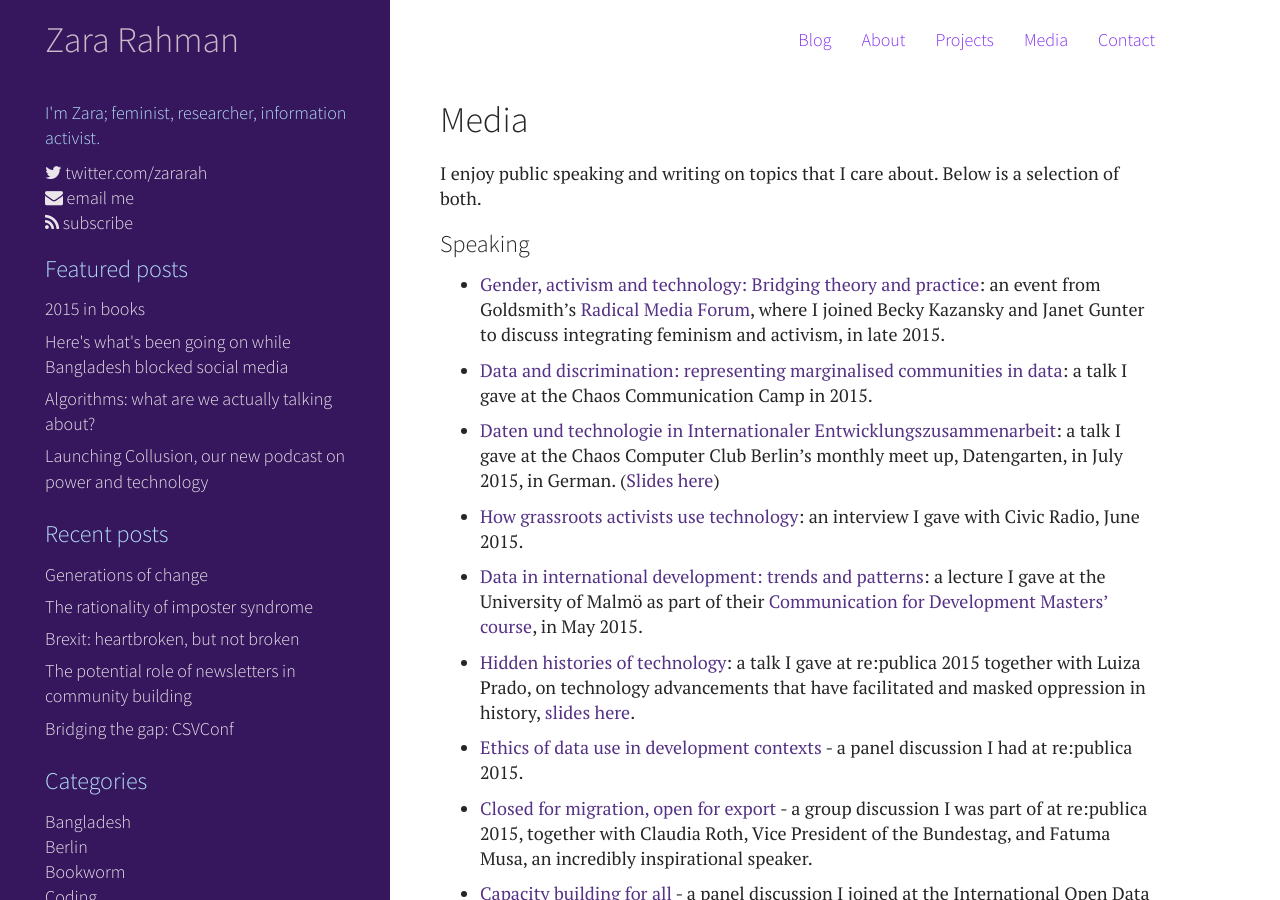
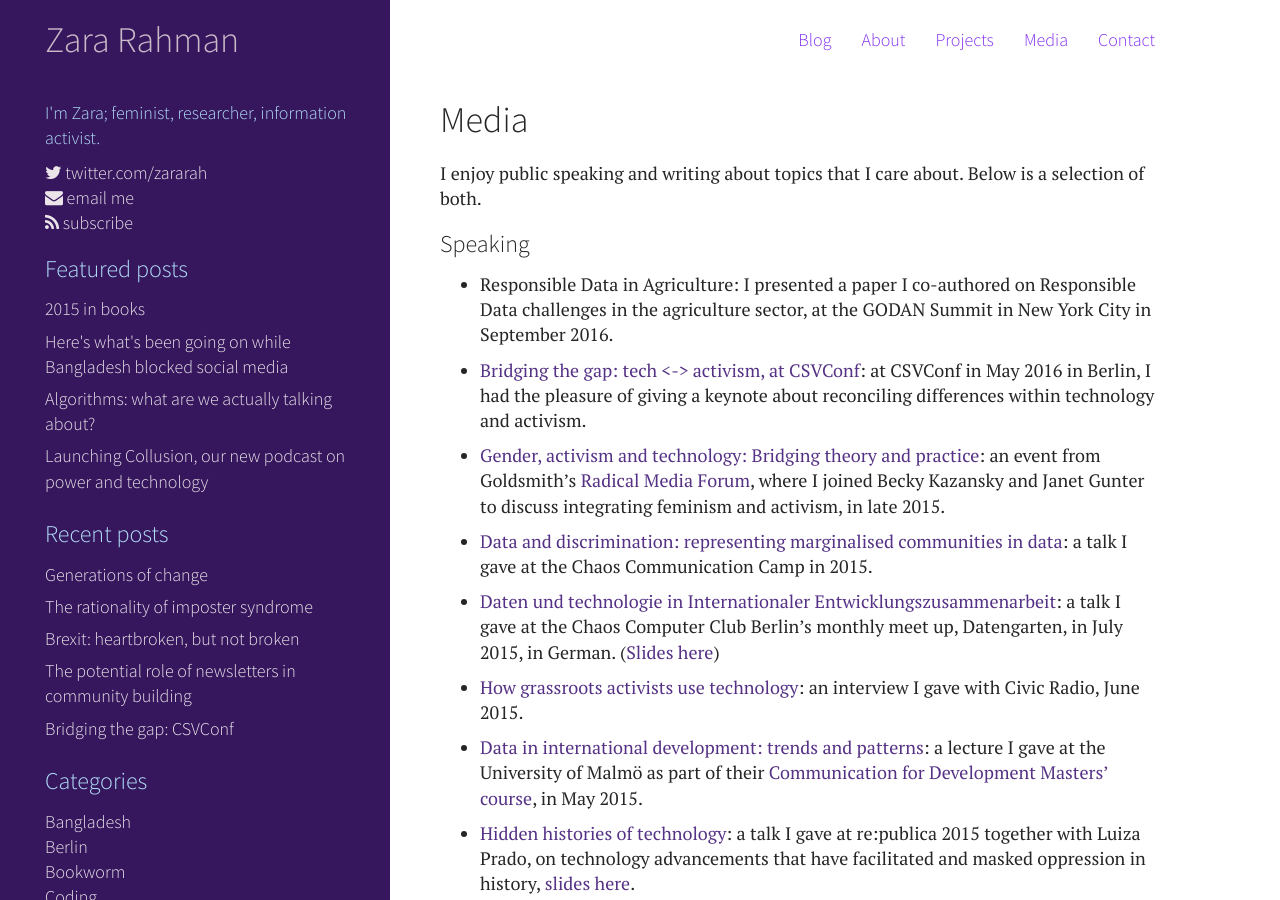
Before and after one commit to zararah/zararah.net, a Jekyll site: the page built from media/index.md, in a window 1280 px wide and 900 px high. Built offline with Jekyll 4.4.1, drawn with Linux system fonts in a browser that asks for light colours; Markdown is read by kramdown in place of the engine named in the settings; some of the changed text lies outside the part shown.

Commit message:
Add new articles to media page

```diff
--- a/media/index.md
+++ b/media/index.md
@@ -5,9 +5,13 @@
 
 ## Media
 
-I enjoy public speaking and writing on topics that I care about. Below is a selection of both.
+I enjoy public speaking and writing about topics that I care about. Below is a selection of both.
 
 ### Speaking
+
+* Responsible Data in Agriculture: I presented a paper I co-authored on Responsible Data challenges in the agriculture sector, at the GODAN Summit in New York City in September 2016.
+
+* [Bridging the gap: tech <-> activism, at CSVConf](http://csvconf.com/): at CSVConf in May 2016 in Berlin, I had the pleasure of giving a keynote about reconciling differences within technology and activism.
 
 * [Gender, activism and technology: Bridging theory and practice](http://www.gold.ac.uk/calendar/?id=9130): an event from Goldsmith's [Radical Media Forum](https://www.facebook.com/RadicalMediaForum), where I joined Becky Kazansky and Janet Gunter to discuss integrating feminism and activism, in late 2015.
 
@@ -46,6 +50,10 @@
 
 ### Writing
 
+* [Feminist tech tools](http://www.genderit.org/feminist-talk/feminist-tech-tools)- a round up of some of my favourite technology tools, for [GenderIT.org.](genderit.org)
+
+* [The Potential Impact of Free Basics on SRHR Advocacy in Bangladesh](https://tacticaltech.org/news/now-out-arrow-change-2016-guest-edited-tactical-tech) - an article I wrote for the 2016 ARROW for Change journal, guest-edited by Tactical Technology Collective, on Sexuality, Sexual Reproductive Health and Rights, and the Internet.
+
 * [Responsible Data Reflection Stories](https://responsibledata.io/reflection-stories/), a set of nine case studies exploring the ethical challenges that arise from the use of data in advocacy and journalism.
 
 * [Five ways tech is crowdsourcing women’s empowerment](http://www.theguardian.com/global-development-professionals-network/2016/feb/03/five-ways-tech-crowdsourcing-womens-empowerment)- an article for the Guardian Global Development Professionals Network, Feb 2016
```
